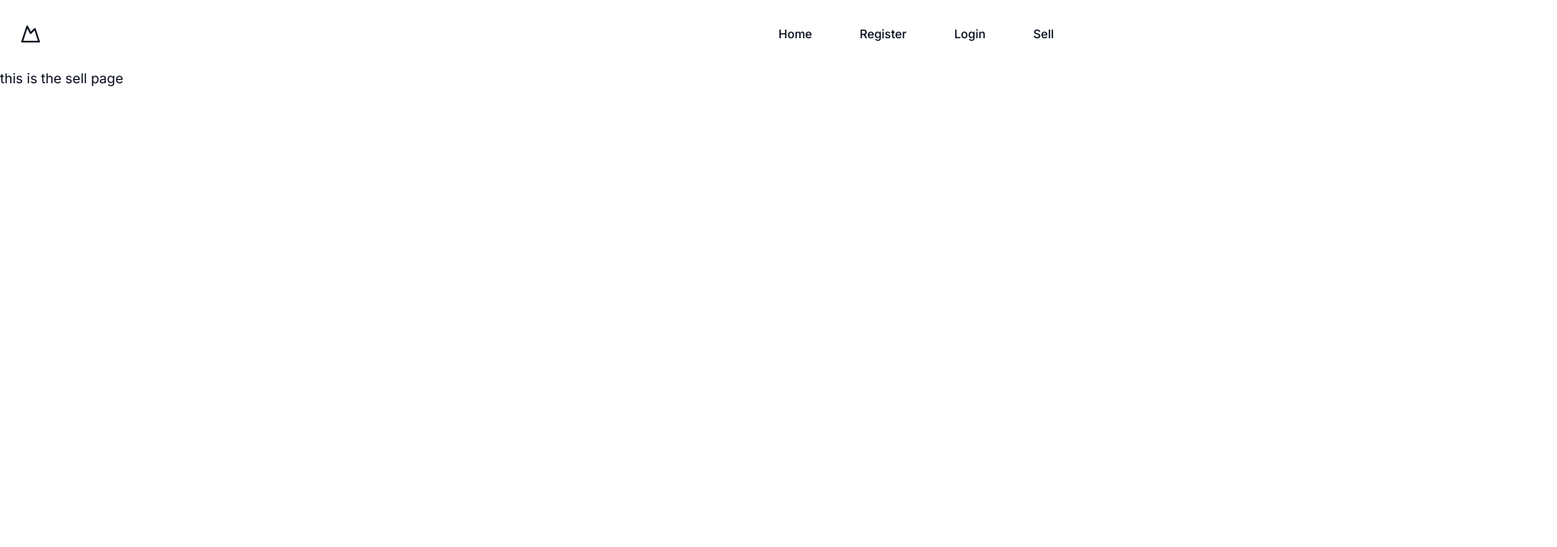
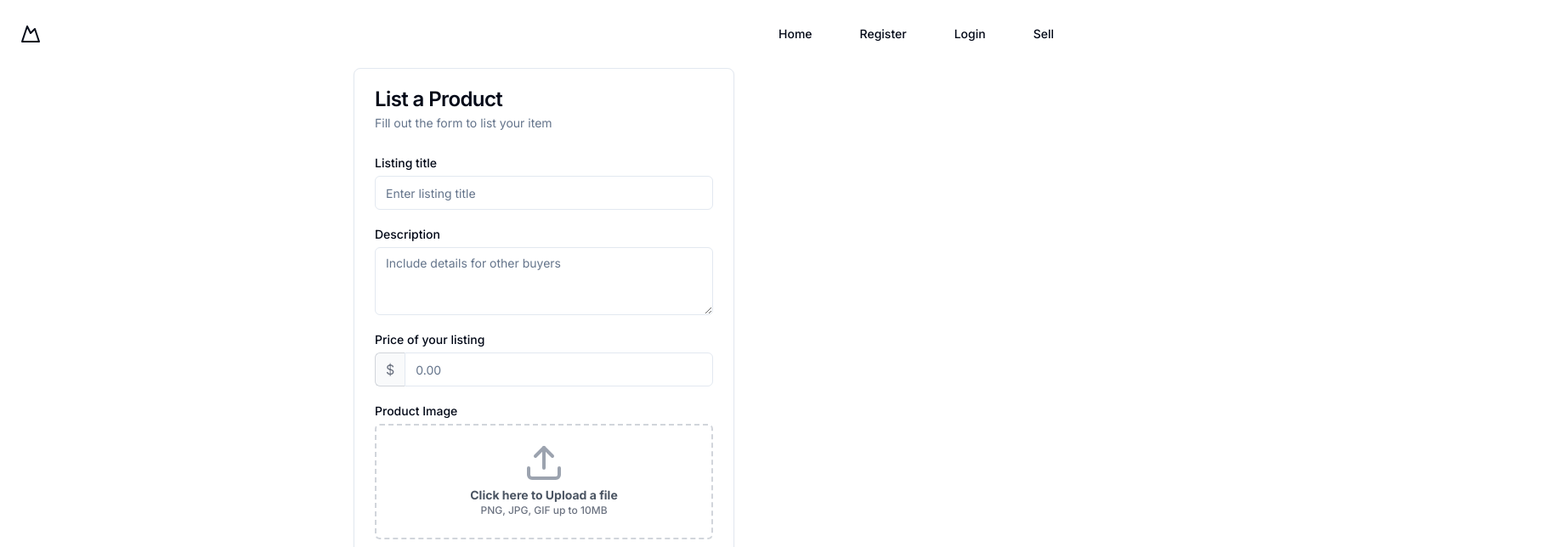
Before and after one commit to 2guys1repo/orbital-shop, a Next.js app: page /sell in a window 1280 px wide. Shown: the top 644 px of the page at 85% size, 1832 px wide, since content can reach past the window. Built offline with nearby package versions, Linux system fonts and the light colour scheme.

Commit message:
Add form ui on /sell route

```diff
--- a/src/app/(customerFacing)/sell/page.tsx
+++ b/src/app/(customerFacing)/sell/page.tsx
@@ -1,5 +1,86 @@
-export default function Sell() {
-  return <>
-    this is the sell page
-  </>
+import { CardTitle, CardDescription, CardHeader, CardContent, CardFooter, Card } from "@/components/ui/card"
+import { Label } from "@/components/ui/label"
+import { Input } from "@/components/ui/input"
+import { Textarea } from "@/components/ui/textarea"
+import { Button } from "@/components/ui/button"
+
+export default function SellPage() {
+  return (
+    <Card className="max-w-md mx-auto">
+      <CardHeader>
+        <CardTitle>List a Product</CardTitle>
+        <CardDescription>Fill out the form to list your item</CardDescription>
+      </CardHeader>
+      <CardContent className="space-y-4">
+        <div>
+          <Label htmlFor="title">Listing title</Label>
+          <Input className="mt-1" id="title" placeholder="Enter listing title" type="text" />
+        </div>
+        <div>
+          <Label htmlFor="description">Description</Label>
+          <Textarea className="mt-1" id="description" placeholder="Include details for other buyers" rows={3} />
+        </div>
+        <div>
+          <Label htmlFor="price">Price of your listing</Label>
+          <div className="mt-1 flex">
+            <span className="inline-flex items-center rounded-l-md border border-r-0 border-gray-300 bg-gray-50 px-3 text-gray-500">
+              $
+            </span>
+            <Input
+              className="block w-full flex-1 rounded-none rounded-r-md"
+              id="price"
+              placeholder="0.00"
+              type="number"
+            />
+          </div>
+        </div>
+        <div>
+          <Label
+            htmlFor="image"
+            className="cursor-pointer"
+          >
+            Product Image
+            <div className="mt-1 flex justify-center rounded-md border-2 border-dashed border-gray-300 px-6 pt-5 pb-6 ">
+              <div className="space-y-1 text-center">
+                <UploadIcon className="mx-auto h-12 w-12 text-gray-400" />
+                <div className="flex text-sm text-gray-600 dark:text-gray-400">
+                  <div>
+                    <span className="font-bold">Click here to Upload a file</span>
+                    <p className="text-xs text-gray-500 dark:text-gray-400">PNG, JPG, GIF up to 10MB</p>
+                  </div>
+                  <Input className="sr-only" id="image" type="file" />
+                </div>
+              </div>
+            </div>
+          </Label>
+        </div>
+      </CardContent>
+      <CardFooter className="flex justify-end">
+        <Button>
+          List Product
+        </Button>
+      </CardFooter>
+    </Card>
+  )
 }
+
+function UploadIcon(props: React.SVGProps<SVGSVGElement>) {
+  return (
+    <svg
+      {...props}
+      xmlns="http://www.w3.org/2000/svg"
+      width="24"
+      height="24"
+      viewBox="0 0 24 24"
+      fill="none"
+      stroke="currentColor"
+      strokeWidth="2"
+      strokeLinecap="round"
+      strokeLinejoin="round"
+    >
+      <path d="M21 15v4a2 2 0 0 1-2 2H5a2 2 0 0 1-2-2v-4" />
+      <polyline points="17 8 12 3 7 8" />
+      <line x1="12" x2="12" y1="3" y2="15" />
+    </svg>
+  )
+}
--- /dev/null
+++ b/src/components/ui/textarea.tsx
@@ -0,0 +1,24 @@
+import * as React from "react"
+
+import { cn } from "@/lib/utils"
+
+export interface TextareaProps
+  extends React.TextareaHTMLAttributes<HTMLTextAreaElement> {}
+
+const Textarea = React.forwardRef<HTMLTextAreaElement, TextareaProps>(
+  ({ className, ...props }, ref) => {
+    return (
+      <textarea
+        className={cn(
+          "flex min-h-[80px] w-full rounded-md border border-input bg-background px-3 py-2 text-sm ring-offset-background placeholder:text-muted-foreground focus-visible:outline-none focus-visible:ring-2 focus-visible:ring-ring focus-visible:ring-offset-2 disabled:cursor-not-allowed disabled:opacity-50",
+          className
+        )}
+        ref={ref}
+        {...props}
+      />
+    )
+  }
+)
+Textarea.displayName = "Textarea"
+
+export { Textarea }
```
